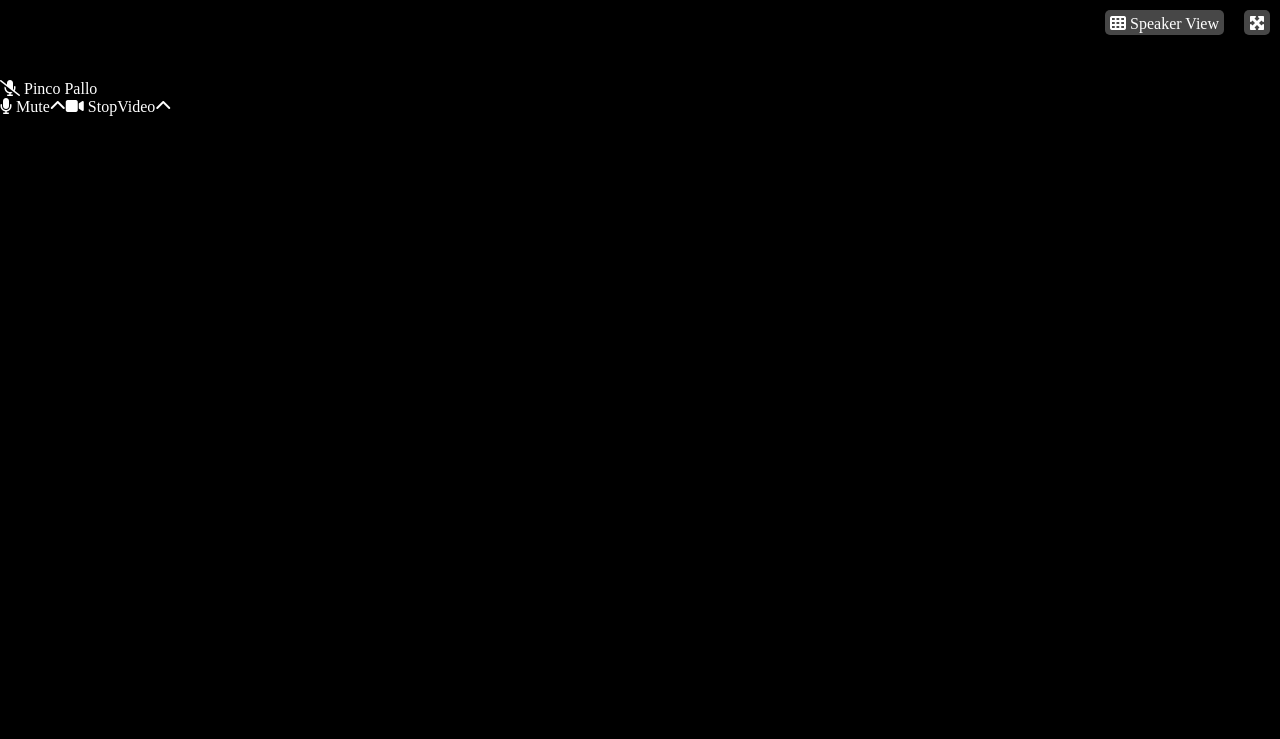
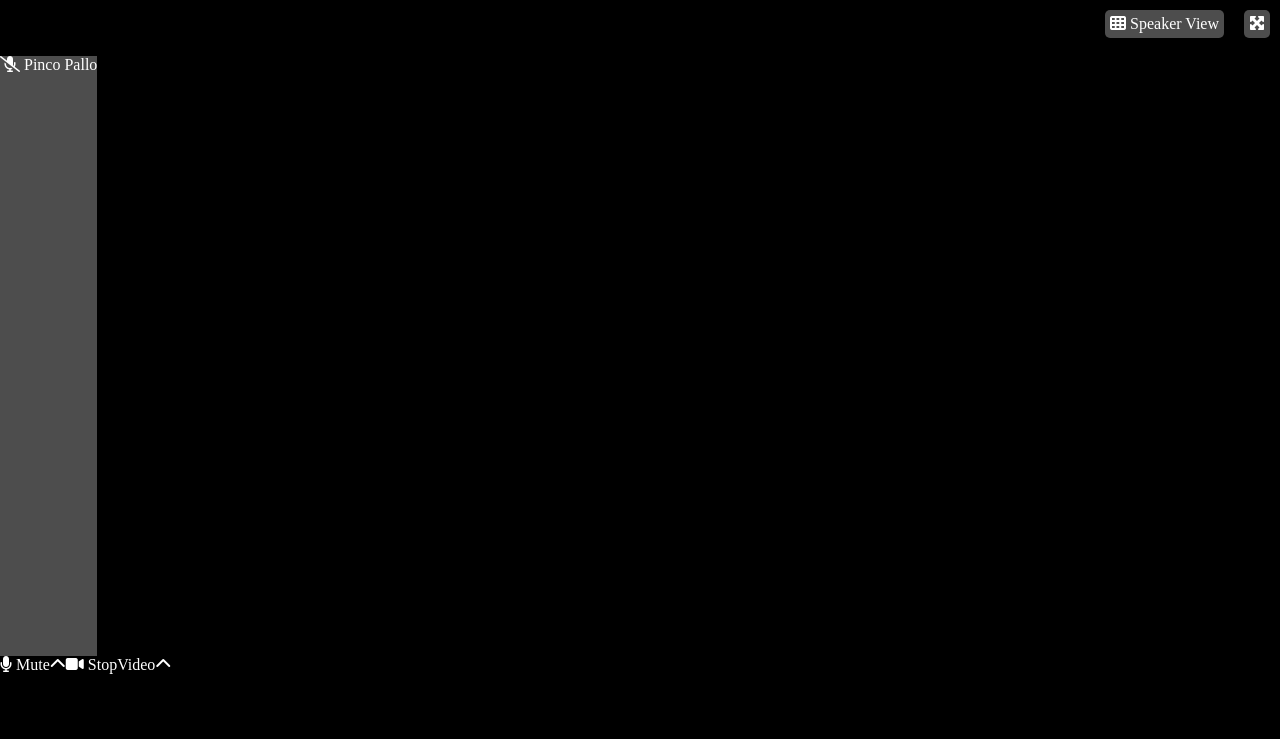
Before and after one commit to Massimo1204/html-css-zoom, a plain HTML site: page index.html in a window 1280 px wide. Drawn offline with Linux system fonts and the light colour scheme.

Commit message:
un po di posizioni e dimensioni

```diff
--- a/css/style.css
+++ b/css/style.css
@@ -14,19 +14,47 @@
 
 body{
     background-color: black;
+    flex-direction: column ;
+    justify-content: space-between;
 }
 
+/* HEADER */
 .header-container{
     justify-content: flex-end;
-    height: 10vh;
 }
 
 .header-container span{
     margin: 10px;
     padding: 5px;
-    background-color: rgb(71, 71, 71);
-    height: 25px;
+    background-color: rgba(255, 255, 255, 0.3);
+    height: 28px;
     border-radius: 5px;
+}
+
+/* MAIN */
+.user span{
+    align-items: end;
+    background-color: rgba(255, 255, 255, 0.3);
+}
+/* CLASSI COMUNI */
+.full-width{
+    width: 100vw;
+}
+
+.width-80{
+    width: 80vw;
+}
+
+.height-75{
+    height: 75vh;
+}
+
+.height-10{
+    height: 10vh;
+}
+
+.height-7{
+    height: 7vh;
 }
 
 .white{
--- a/index.html
+++ b/index.html
@@ -13,11 +13,11 @@
     <title>Zoom </title>
 </head>
 
-<body>
+<body class="flex-container">
 
     <!-- HEADER -->
     <header>
-        <div class="header-container flex-container white">
+        <div class="header-container flex-container white full-width height-7">
 
             <span>
                 <i class="fas fa-th"> </i>
@@ -32,21 +32,26 @@
     </header>
 
     <!-- MAIN CALL SCREEN  -->
-    <main class="video-call flex-container">
+    <main class="video-call full-width">
 
-        <div class="user flex-container">
+        <div class="video-call-container flex-container width-80 height-75">
 
-            <span class="user-name white">
-                <i class="fas fa-microphone-slash"></i>
-                Pinco Pallo
+            <div class="user flex-container">
 
-            </span>
+                <span class="user-name white">
+                    <i class="fas fa-microphone-slash"></i>
+                    Pinco Pallo
+
+                </span>
+            </div>
+
         </div>
+
 
     </main>
 
-    <!-- BOTTOM TOOLS BAR -->
-    <Footer class="tool white flex-container">
+    <!-- FOOTER BOTTOM TOOLS BAR -->
+    <Footer class="tool white height-10 flex-container">
 
         <div class="camera-mic white flex-container">
 
```
